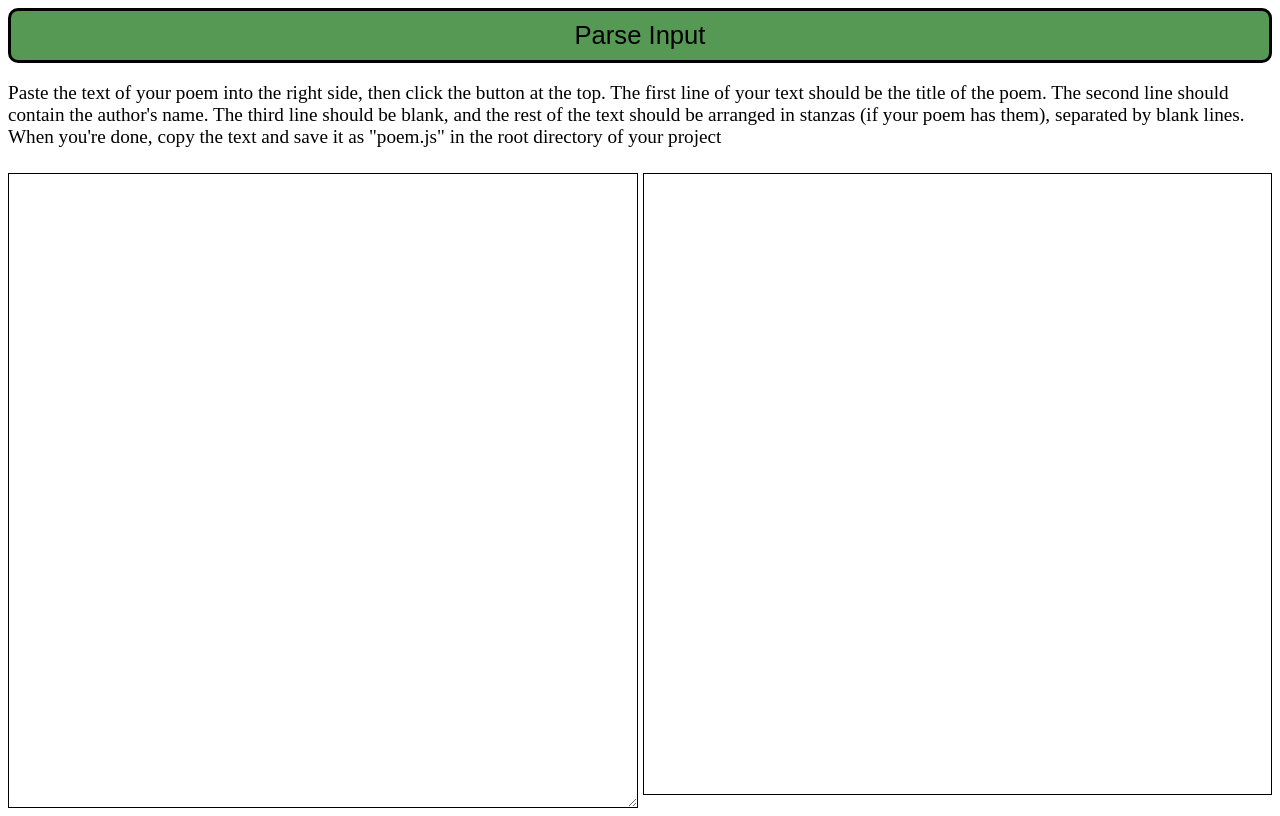
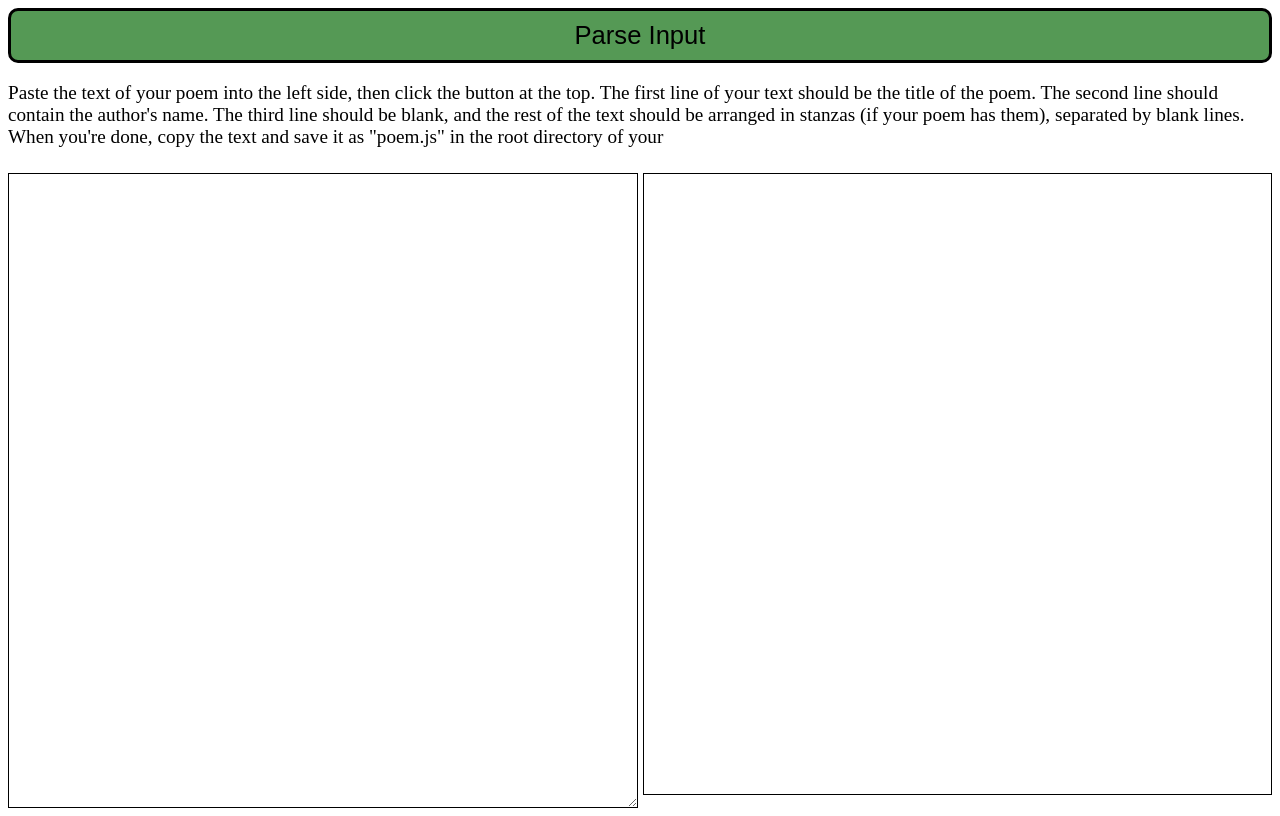
Before and after one commit to DigitalHistory/poem-json-project, a website with bundled scripts: page docs/index.html in a window 1280 px wide. Built offline with nearby package versions, Linux system fonts and the light colour scheme.

Commit message:
"right" to "left"

```diff
--- a/docs/index.html
+++ b/docs/index.html
@@ -9,12 +9,12 @@
         <main>
             <header>
                 <button onClick="parseAndHighlight()">Parse Input</button>
-                <p>Paste the text of your poem into the right side, then click the button at the top.
+                <p>Paste the text of your poem into the left side, then click the button at the top.
                     The first line of your text should be the title of the poem. The second line should contain the author's name.
                     The third line should be blank, and the rest of the text should be arranged in stanzas (if your poem has them),
                     separated by blank lines.
-                    When you're done, copy the text and save it as "poem.js" in the root directory of your project
-                </p>
+                    When you're done, copy the text and save it as "poem.js" in the root directory of your</p> project
+
             </header>
             <textarea id="userinput" name=""></textarea>
             <pre id="jsonoutput">
```
